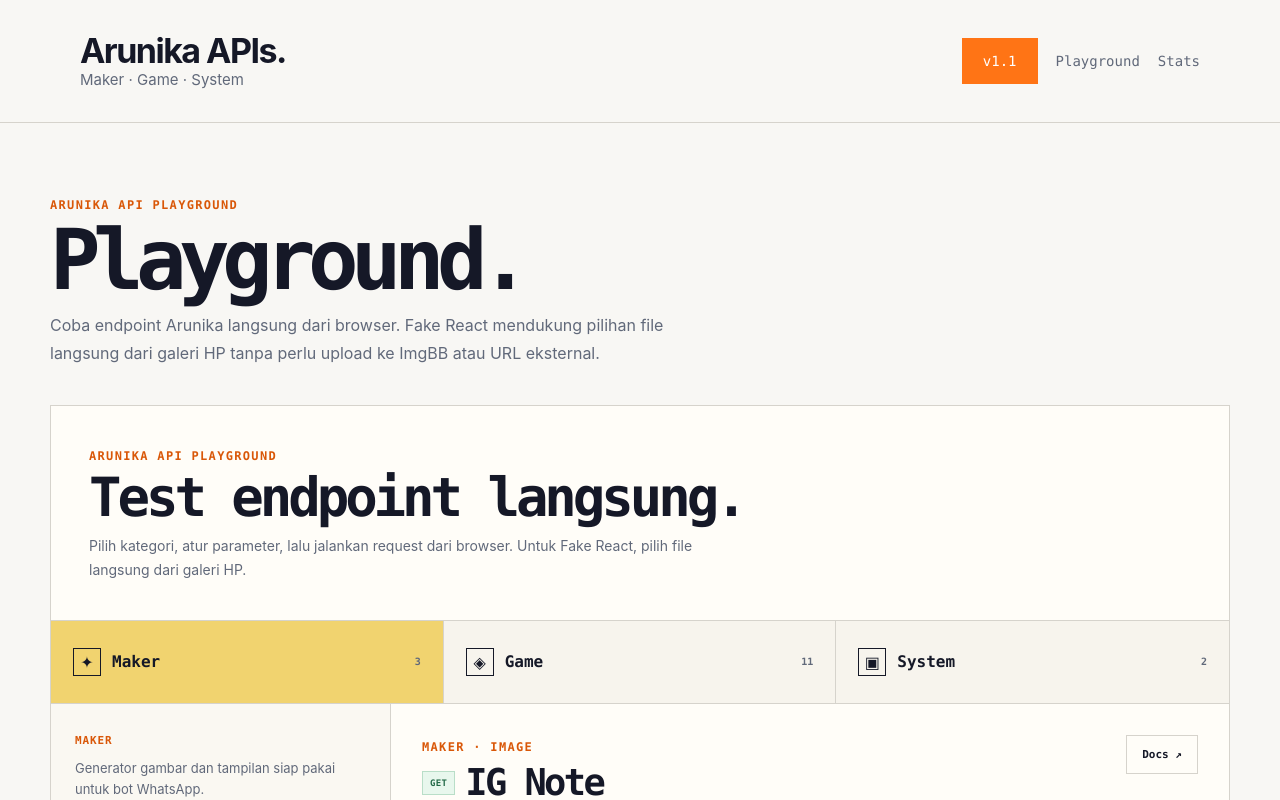
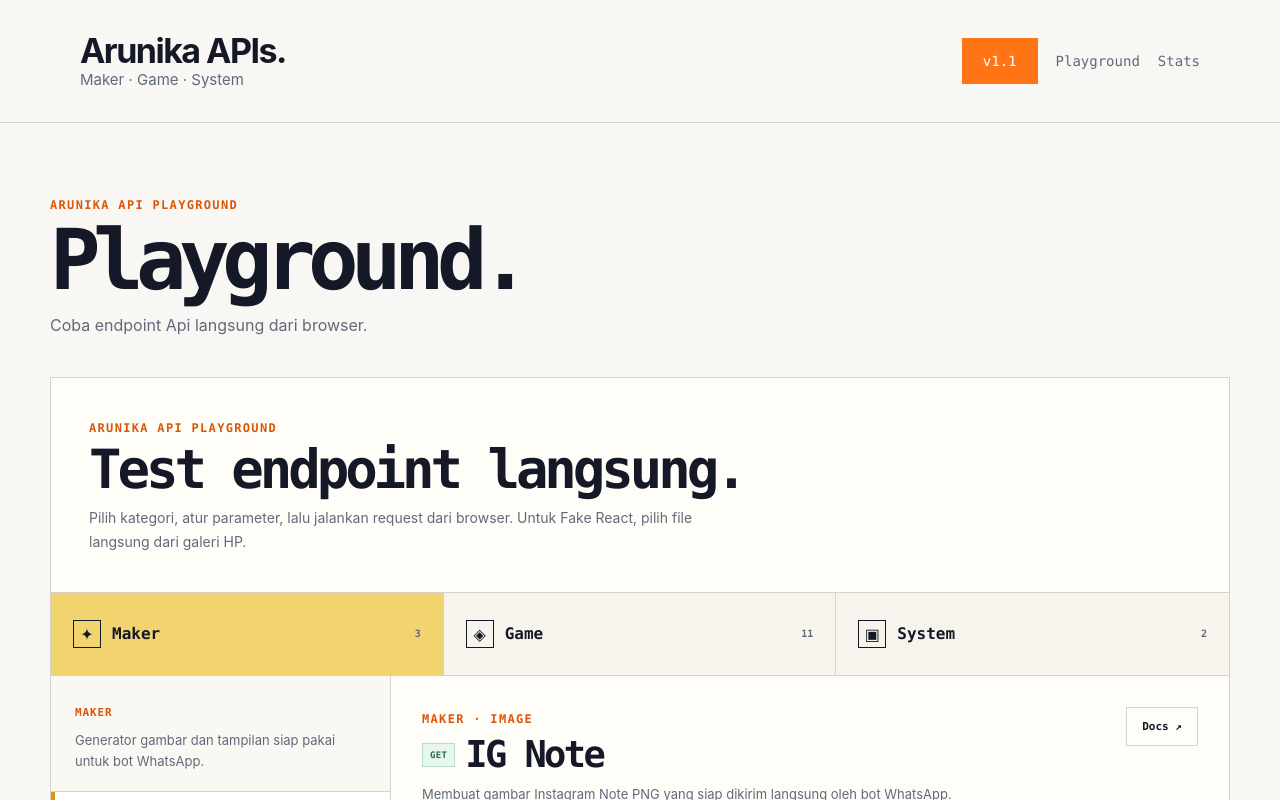
Before and after one commit to x-znn/arunika-api, a Next.js app: page /playground in a window 1280 px wide. Shown: the top 800 px of the page. Built offline with nearby package versions, Linux system fonts and the light colour scheme.

Commit message:
Revise playground description for clarity
Updated the description text for the API playground.

```diff
--- a/app/playground/page.jsx
+++ b/app/playground/page.jsx
@@ -9,7 +9,7 @@
         <span className="section-label">ARUNIKA API PLAYGROUND</span>
         <h1>Playground.</h1>
         <p>
-          Coba endpoint Arunika langsung dari browser. Fake React mendukung pilihan file langsung dari galeri HP tanpa perlu upload ke ImgBB atau URL eksternal.
+          Coba endpoint Api langsung dari browser.
         </p>
       </section>
       <EndpointExplorer playground />
```
